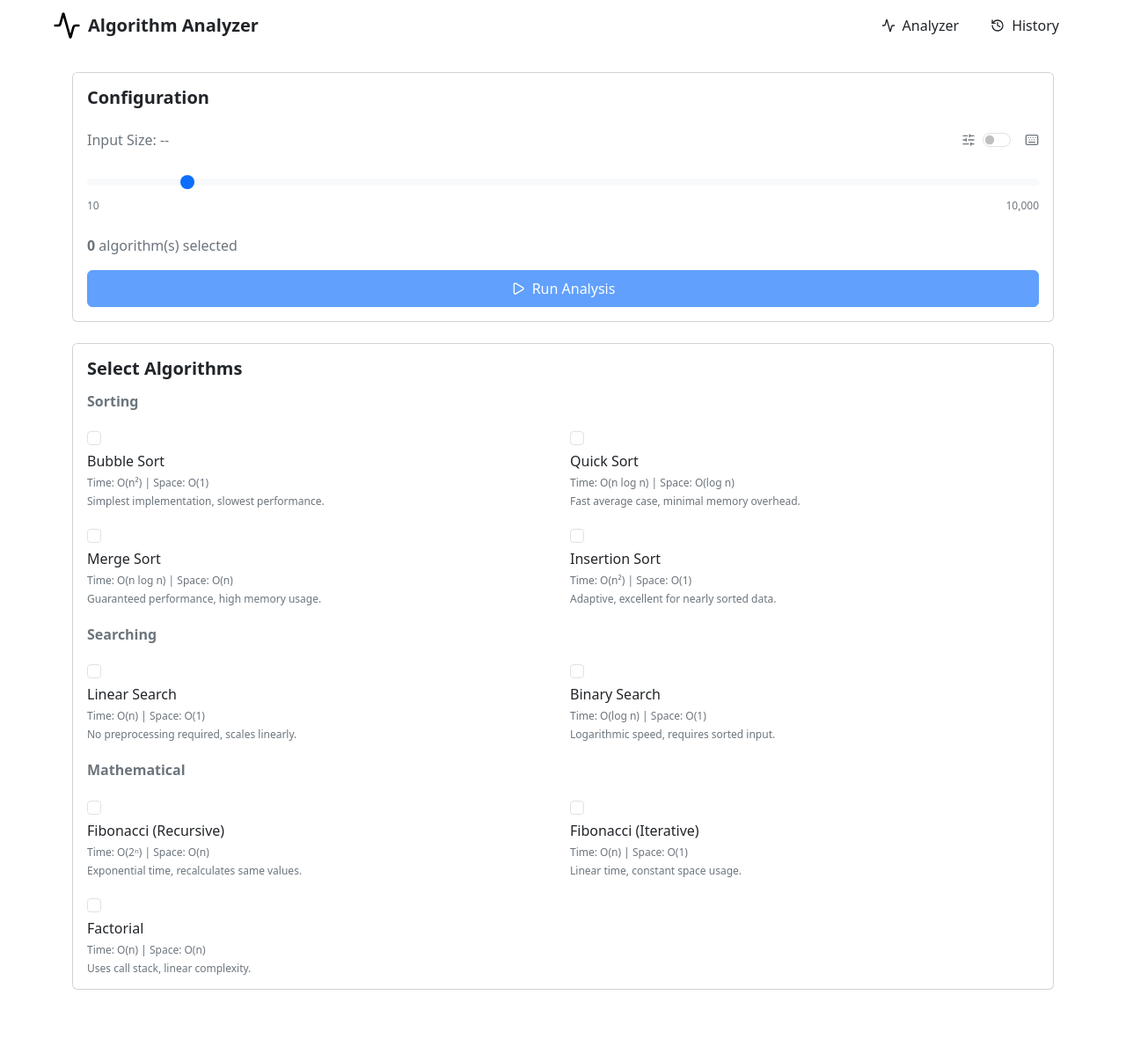
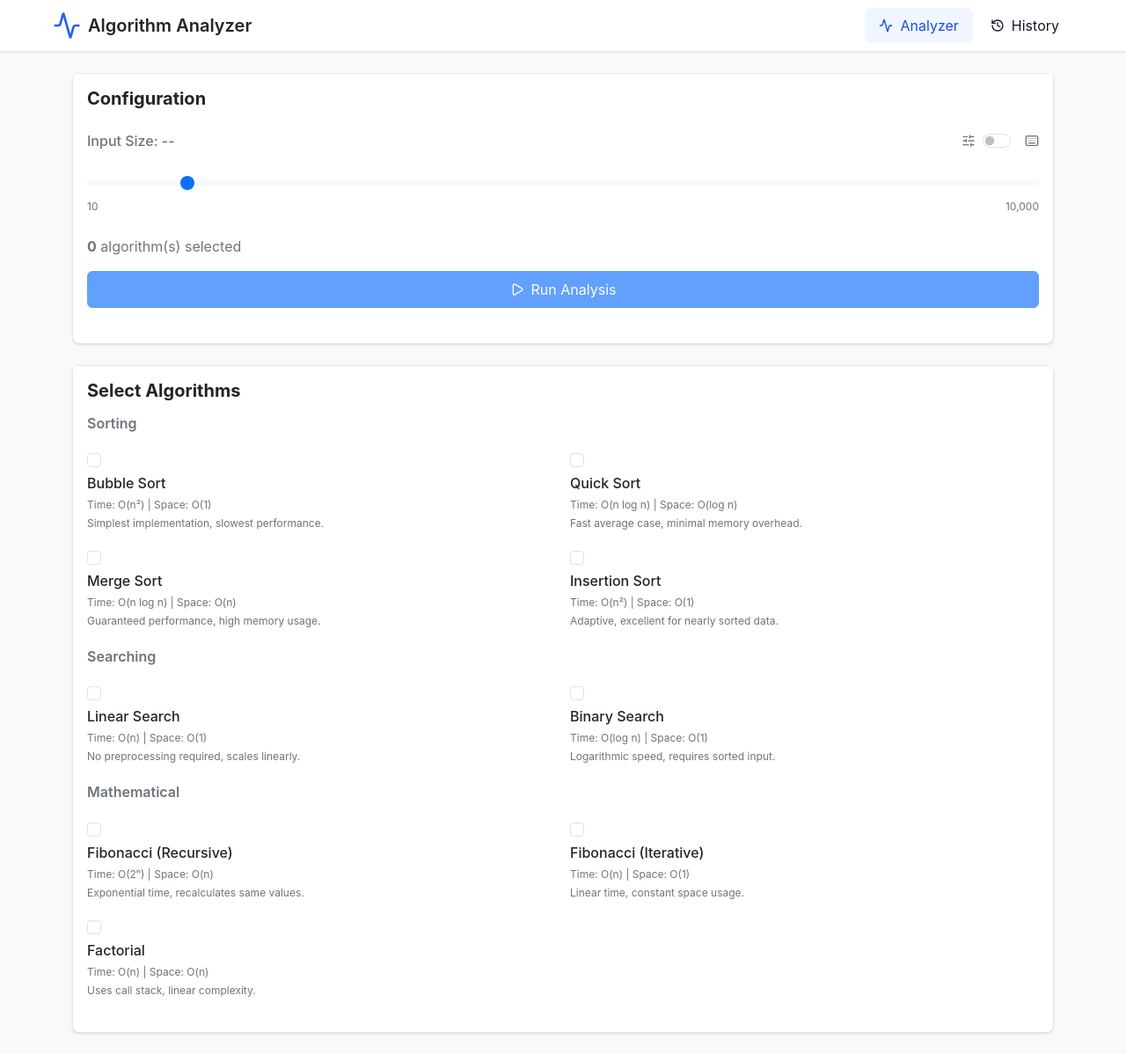
Before and after one commit to FrinceNacion/algorithm-complexity-analyzer, a PHP site: page /pages/main.html in a window 1280 px wide. Shown: the whole page at 88% size. Before the commit the page ends 1125 px from the top, so only its background shows below. Run offline with PHP 8.4, Linux system fonts and the light colour scheme.

Commit message:
Modified 'sytle.css' with the new UI/UX design of the algorithm complexity analyzer

```diff
--- a/frontend/styles/style.css
+++ b/frontend/styles/style.css
@@ -1,5 +1,5 @@
 :root {
-    --bg-page: #f4f5f8;
+    --bg-page: #f8f9fa;
     --bg-surface: #ffffff;
     --text-main: #111827;
     --text-muted: #6b7280;
@@ -14,127 +14,48 @@
 }
 
 body {
-    margin: 0;
+    margin: 0 !important;
     min-height: 100vh;
-    font-family: Inter, system-ui, -apple-system, BlinkMacSystemFont, "Segoe UI", sans-serif;
-    background-color: var(--bg-page);
-    color: var(--text-main);
+    font-family: Inter, system-ui, -apple-system, BlinkMacSystemFont, "Segoe UI", sans-serif !important;
+    background-color: var(--bg-page) !important;
+    color: var(--text-main) !important;
 }
 
-.page-shell {
-    min-height: 100vh;
-    display: flex;
-    justify-content: center;
-    align-items: center;
-    padding: 32px 16px;
+.navbar {
+    background-color: white;
+    border-bottom: 1px solid #e2e8f0;
+    box-shadow: 0 1px 2px 0 rgb(0 0 0 / 0.05);
 }
 
-.app-card {
-    width: min(520px, 100%);
-    background: var(--bg-surface);
-    border: 1px solid var(--border);
-    border-radius: 24px;
-    box-shadow: var(--shadow);
-    overflow: hidden;
+.nav-link.active-link {
+    background-color: #eff6ff;
+    /* blue-50 */
+    color: #1d4ed8;
+    /* blue-700 */
+    border-radius: 0.5rem;
 }
 
-.app-card__header {
-    padding: 32px 28px 24px;
-    border-bottom: 1px solid var(--border);
+.nav-link {
+    color: #475569;
+    /* slate-600 */
+    border-radius: 0.5rem;
+    transition: background-color 0.2s, color 0.2s;
 }
 
-.app-card__header h1 {
-    margin: 0;
-    font-size: 2rem;
-    line-height: 1.1;
+.nav-link:hover:not(.active-link) {
+    background-color: #f1f5f9;
+    /* slate-100 */
 }
 
-.app-card__header p {
-    margin-top: 10px;
-    color: var(--text-muted);
-    font-size: 0.95rem;
-    line-height: 1.6;
+.icon-primary {
+    color: #2563eb;
+    /* blue-600 */
 }
 
-.app-card__body {
-    padding: 28px;
-    display: grid;
-    gap: 18px;
+.card {
+    box-shadow: 0 1px 3px 0 rgb(0 0 0 / 0.1), 0 1px 2px -1px rgb(0 0 0 / 0.1);
+    border: 1px solid #e2e8f0 !important;
+    border-radius: 0.5rem !important;
+    background-color: white !important;
+    margin-bottom: 1.5rem;
 }
-
-.input-group {
-    display: flex;
-    flex-direction: column;
-    gap: 8px;
-}
-
-.input-group label {
-    font-size: 0.95rem;
-    font-weight: 600;
-}
-
-.input-group select,
-.input-group input {
-    width: 100%;
-    border: 1px solid var(--border);
-    border-radius: 14px;
-    padding: 14px 16px;
-    font-size: 1rem;
-    color: var(--text-main);
-    background: #fff;
-    transition: border-color 0.2s ease, box-shadow 0.2s ease;
-}
-
-.input-group select:focus,
-.input-group input:focus {
-    outline: none;
-    border-color: var(--primary);
-    box-shadow: 0 0 0 4px rgba(17, 24, 39, 0.08);
-}
-
-.btn-primary {
-    width: 100%;
-    border: none;
-    border-radius: 14px;
-    padding: 14px 18px;
-    background: var(--primary);
-    color: white;
-    font-size: 1rem;
-    font-weight: 600;
-    cursor: pointer;
-    transition: background-color 0.2s ease, transform 0.2s ease;
-}
-
-.btn-primary:hover {
-    background: var(--primary-hover);
-}
-
-.btn-primary:active {
-    transform: translateY(1px);
-}
-
-.result-card {
-    background: #f8fafc;
-    border: 1px solid var(--border);
-    border-radius: 18px;
-    padding: 22px 24px;
-}
-
-.result-card h2 {
-    margin: 0 0 12px;
-    font-size: 1.05rem;
-}
-
-.result-card p {
-    margin: 0;
-    color: var(--text-muted);
-    line-height: 1.7;
-}
-
-@media (max-width: 480px) {
-    .app-card__header,
-    .app-card__body {
-        padding-left: 20px;
-        padding-right: 20px;
-    }
-}
```
